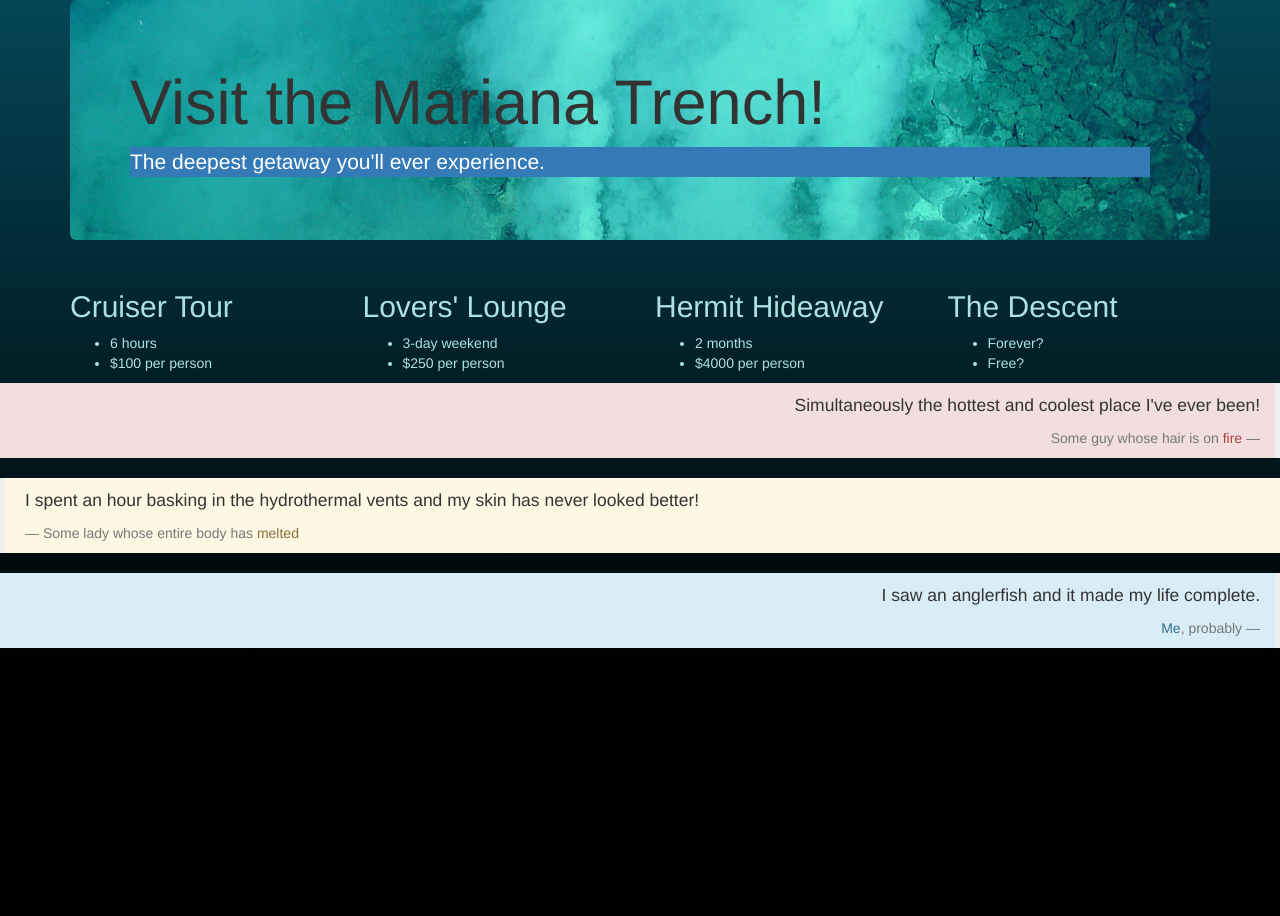
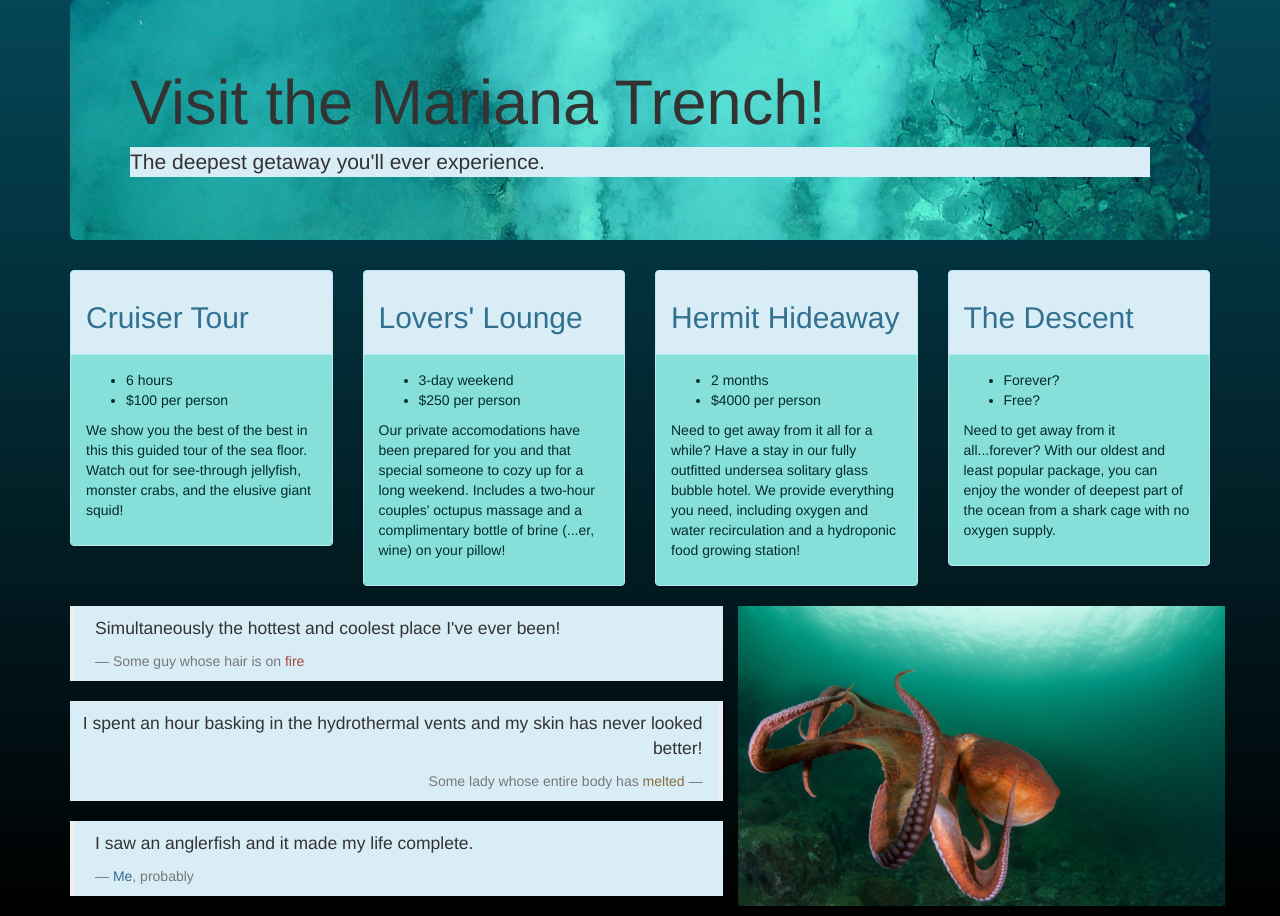
Before and after one commit to k8thedinosaur/vacation, a plain HTML site: page index.html in a window 1280 px wide. Before the commit the page ends 800 px from the top, so only its background shows below. Drawn offline with Linux system fonts and the light colour scheme.

Commit message:
adds further text and bootstrap styles to make page less ugly

```diff
--- a/css/styles.css
+++ b/css/styles.css
@@ -1,5 +1,5 @@
 body {
-  /* color: rgb(173, 226, 224); */
+  color: rgb(5, 92, 114)165);
   background-color: rgb(0,0,0);
   background-image: linear-gradient(rgb(4, 70, 87), rgb(0,0,0));
   background-repeat: no-repeat;
@@ -13,5 +13,16 @@ body {
 }
 
 .packages {
-  color: rgb(173, 226, 224);
+  /* color: rgb(173, 226, 224); */
 }
+
+.seacolor {
+  color: rgb(4, 44, 43);
+  background-color: rgb(134, 223, 216);
+}
+ .octo{
+  background-image: url("../img/octo.jpg");
+  background-size: cover;
+  background-position: center;
+  height: 300px;
+ }
--- a/index.html
+++ b/index.html
@@ -36,64 +36,91 @@ forever? we put you in a little sea pod without enough fuel to resurface - free?
     <div class="container">
       <div class="jumbotron vent">
         <h1>Visit the Mariana Trench!</h1>
-        <p class="bg-primary">The deepest getaway you'll ever experience.</p>
+        <p class="bg-info">The deepest getaway you'll ever experience.</p>
       </div>
 
       <div class="row packages">
+
         <div class="col-lg-3">
+          <div class="panel panel-info">
+            <div class="panel-heading">
               <h2>Cruiser Tour</h2>
+            </div>
+            <div class="panel-body seacolor">
               <ul>
                 <li>6 hours</li>
                 <li>$100 per person</li>
               </ul>
+              <p>We show you the best of the best in this this guided tour of the sea floor. Watch out for see-through jellyfish, monster crabs, and the elusive giant squid!</p>
             </div>
+          </div>
+        </div>
+
         <div class="col-lg-3">
+          <div class="panel panel-info">
+            <div class="panel-heading">
               <h2>Lovers' Lounge</h2>
+            </div>
+            <div class="panel-body seacolor">
               <ul>
                 <li>3-day weekend</li>
                 <li>$250 per person</li>
               </ul>
+              <p>Our private accomodations have been prepared for you and that special someone to cozy up for a long weekend. Includes a two-hour couples' octupus massage and a complimentary bottle of brine (...er, wine) on your pillow!</p>
             </div>
+          </div>
+        </div>
+
         <div class="col-lg-3">
+          <div class="panel panel-info">
+            <div class="panel-heading">
               <h2>Hermit Hideaway</h2>
+            </div>
+            <div class="panel-body seacolor">
               <ul>
                 <li>2 months</li>
                 <li>$4000 per person</li>
               </ul>
+              <p>Need to get away from it all for a while? Have a stay in our fully outfitted undersea solitary glass bubble hotel. We provide everything you need, including oxygen and water recirculation and a hydroponic food growing station!</p>
+            </div>
+          </div>
         </div>
         <div class="col-lg-3">
+          <div class="panel panel-info">
+            <div class="panel-heading">
               <h2>The Descent</h2>
+            </div>
+            <div class="panel-body seacolor">
               <ul>
                 <li>Forever?</li>
                 <li>Free?</li>
               </ul>
+              <p>Need to get away from it all...forever? With our oldest and least popular package, you can enjoy the wonder of deepest part of the ocean from a shark cage with no oxygen supply.</p>
+            </div>
+          </div>
+        </div>
+      </div>
+
+      <div class="row reviews">
+        <div class="col-md-7">
+          <blockquote class="bg-info">
+            <p>Simultaneously the hottest and coolest place I've ever been!</p>
+            <footer>Some guy whose hair is on <span class="text-danger">fire</span></footer>
+          </blockquote>
+          <blockquote class="blockquote-reverse bg-info">
+            <p>I spent an hour basking in the hydrothermal vents and my skin has never looked better!</p>
+            <footer>Some lady whose entire body has <span class="text-warning">melted</span></footer>
+          </blockquote>
+          <blockquote class="bg-info">
+            <p>I saw an anglerfish and it made my life complete.</p>
+            <footer><span class="text-info">Me</span>, probably</footer>
+          </blockquote>
+        </div>
+
+        <div class="col-md-5 octo">
         </div>
       </div>
 
     </div>
-
-      <!-- <!-- <div class="packages">
-        <div class="col-md-12">
-
-        </div>
-      </div> -->
-
-      <div class="row">
-        <div class="col-md-12">
-          <blockquote class="blockquote-reverse bg-danger">
-            <p>Simultaneously the hottest and coolest place I've ever been!</p>
-            <footer>Some guy whose hair is on <span class="text-danger">fire</span></footer>
-          </blockquote>
-          <blockquote class="bg-warning">
-            <p>I spent an hour basking in the hydrothermal vents and my skin has never looked better!</p>
-            <footer>Some lady whose entire body has <span class="text-warning">melted</span></footer>
-          </blockquote>
-          <blockquote class="bg-info blockquote-reverse">
-            <p>I saw an anglerfish and it made my life complete.</p>
-            <footer><span class="text-info">Me</span>, probably</footer>
-          </blockquote>
-        </div>
-      </div>
-    </div>
   </body>
 </html>
```
Also changed, not shown: img/octo.jpg (added). Lines whose indentation alone changed are shown as unchanged.
